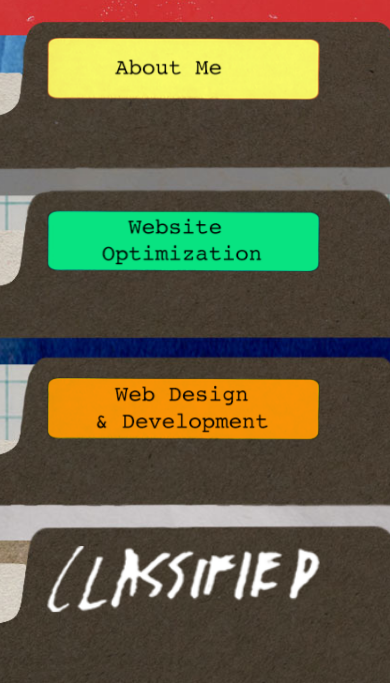
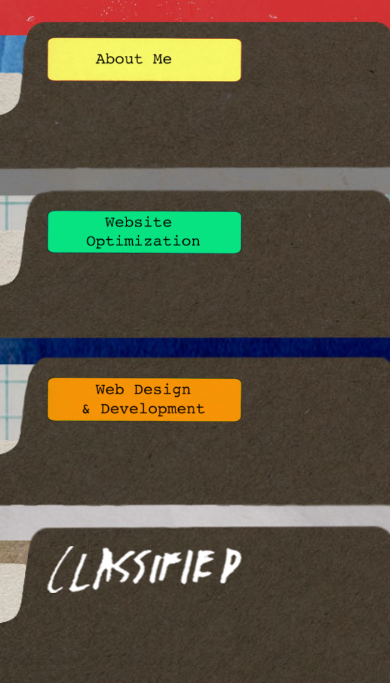
Before and after one commit to kikisn/testportfolio, a plain HTML site: page drawer-content.html in a window 390 px wide. Shown: the part 161-844 px from the top of the page. Drawn offline with Linux system fonts and the light colour scheme.

Commit message:
Update styles.css

```diff
--- a/styles.css
+++ b/styles.css
@@ -207,12 +207,12 @@ body:has(.drawer-container) {
   }
 
   .tab {
-    width: 40vw; /* Make tabs bigger on mobile */
+    width: 20vw; /* Make tabs bigger on mobile */
     left: 12%; /* Move slightly away from edge */
   }
 
   .tab img {
-    width: 40vw; /* Match tab container size */
+    width: 20vw; /* Match tab container size */
   }
 
   /* Maintain percentage-based positioning for tabs on tablets */
@@ -260,7 +260,7 @@ body:has(.drawer-container) {
   }
 
   .tab img {
-    width: 70vw; /* Match tab container size */
+    width: 50vw; /* Match tab container size */
   }
 
   /* Adjusted positioning for mobile - percentage-based for responsive scaling */
```
